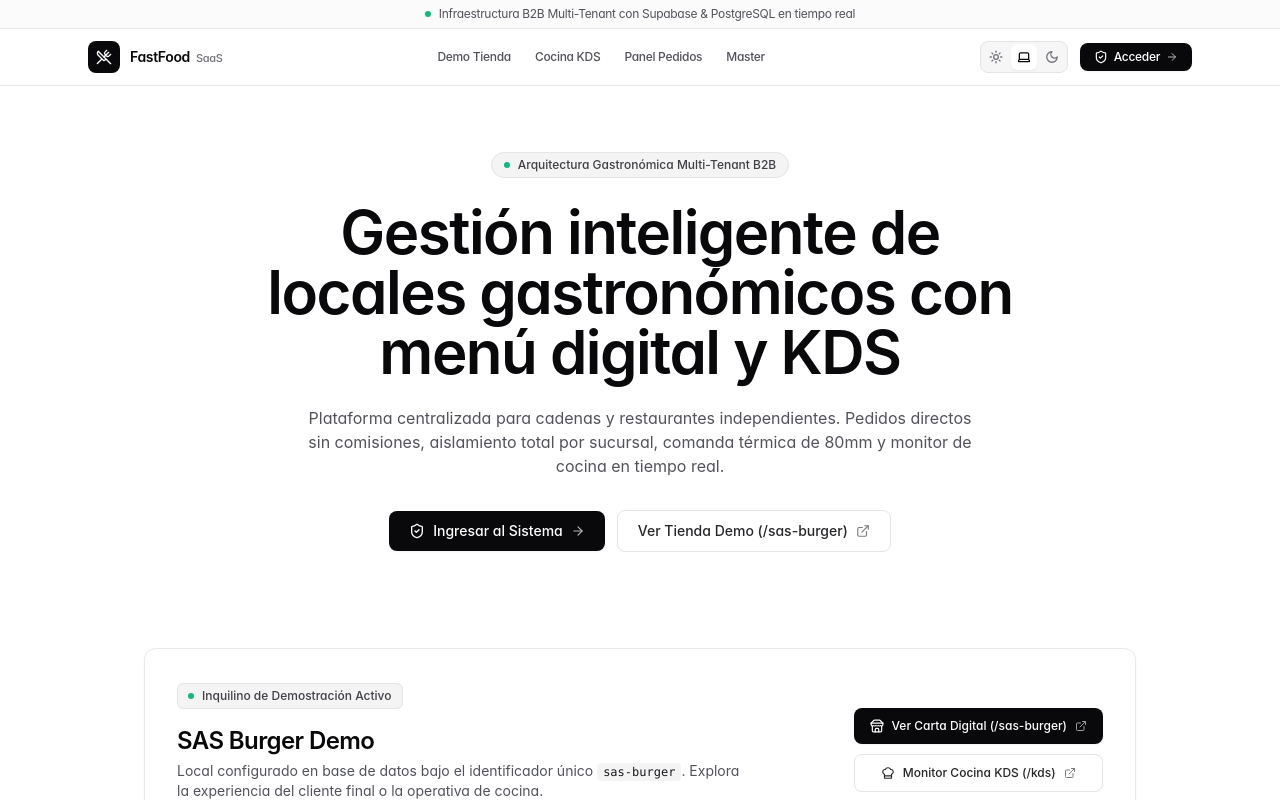
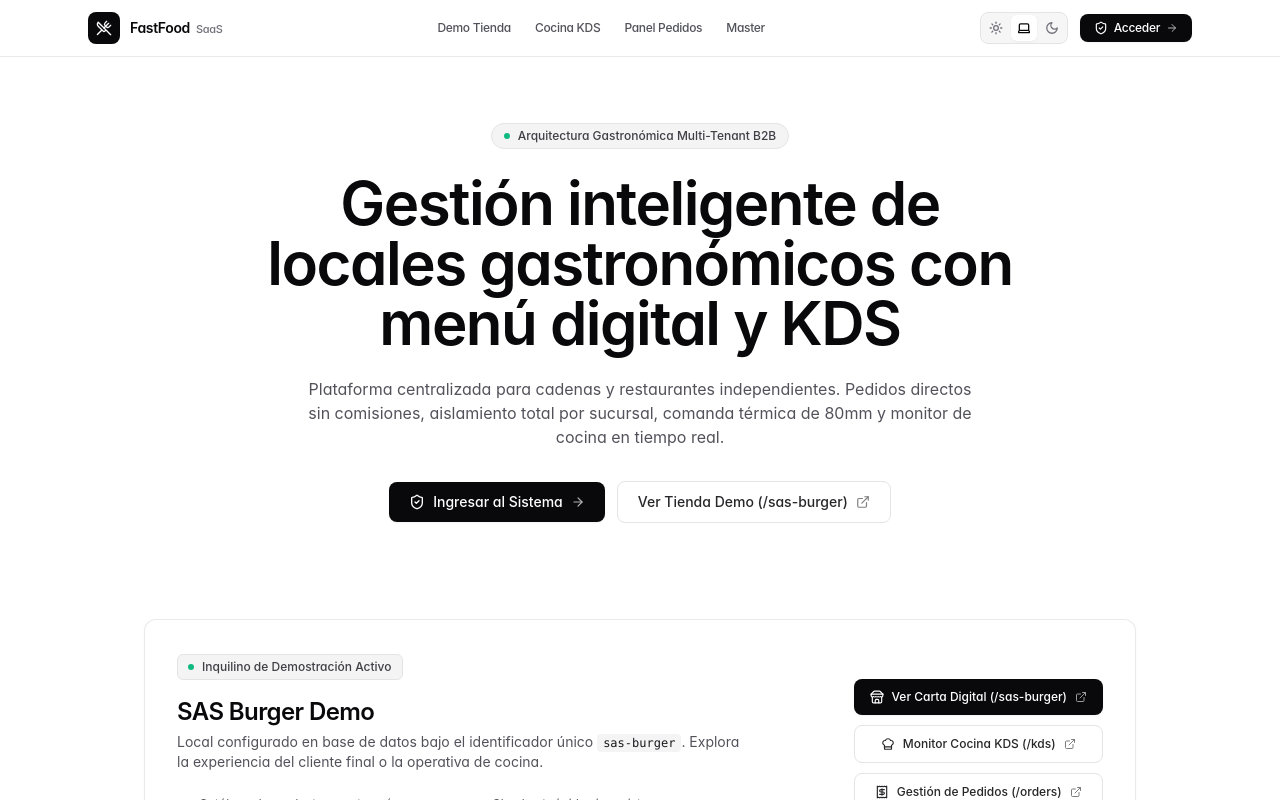
Before and after one commit to chrisq542/saas-gastronomico, a Next.js app: page / in a window 1280 px wide. Shown: the top 800 px of the page. Built offline with nearby package versions, Linux system fonts and the light colour scheme.

Commit message:
se elimina top anouncer

```diff
--- a/package.json
+++ b/package.json
@@ -1,6 +1,6 @@
 {
   "name": "fastfood-saas",
-  "version": "0.2.0",
+  "version": "0.2.1",
   "private": true,
   "scripts": {
     "dev": "next dev",
--- a/src/app/(public)/layout.tsx
+++ b/src/app/(public)/layout.tsx
@@ -24,16 +24,6 @@ export default function PublicLayout({
   if (isSaaSIndex) {
     return (
       <div className="flex flex-col min-h-screen bg-[#FFFFFF] dark:bg-[#09090B] text-[#09090B] dark:text-[#F4F4F5]">
-        {/* Top Announcement Bar */}
-        <div className="border-b border-zinc-200/80 dark:border-zinc-800/60 bg-zinc-50/80 dark:bg-zinc-900/50 text-zinc-600 dark:text-zinc-400 text-xs py-1.5 px-4 text-center">
-          <div className="max-w-6xl mx-auto flex items-center justify-center gap-2">
-            <span className="inline-block w-1.5 h-1.5 rounded-full bg-emerald-500" />
-            <span className="font-normal tracking-tight">
-              Infraestructura B2B Multi-Tenant con Supabase & PostgreSQL en tiempo real
-            </span>
-          </div>
-        </div>
-
         {/* Header Comercial SaaS */}
         <header className="sticky top-0 z-30 bg-white/80 dark:bg-[#09090B]/80 backdrop-blur-md border-b border-zinc-200/80 dark:border-zinc-800/80">
           <div className="max-w-6xl mx-auto px-4 sm:px-6 h-14 flex items-center justify-between">
```
